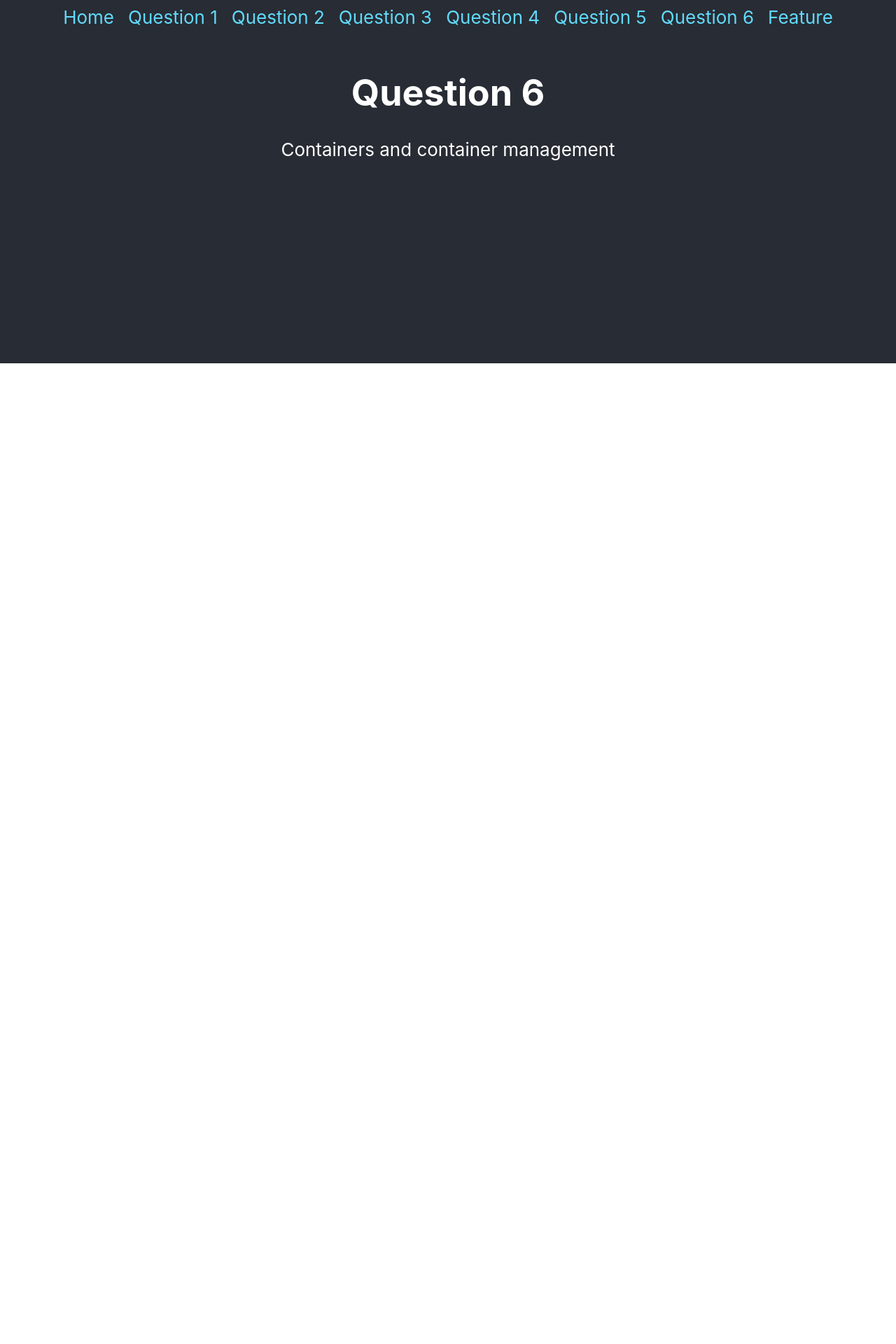
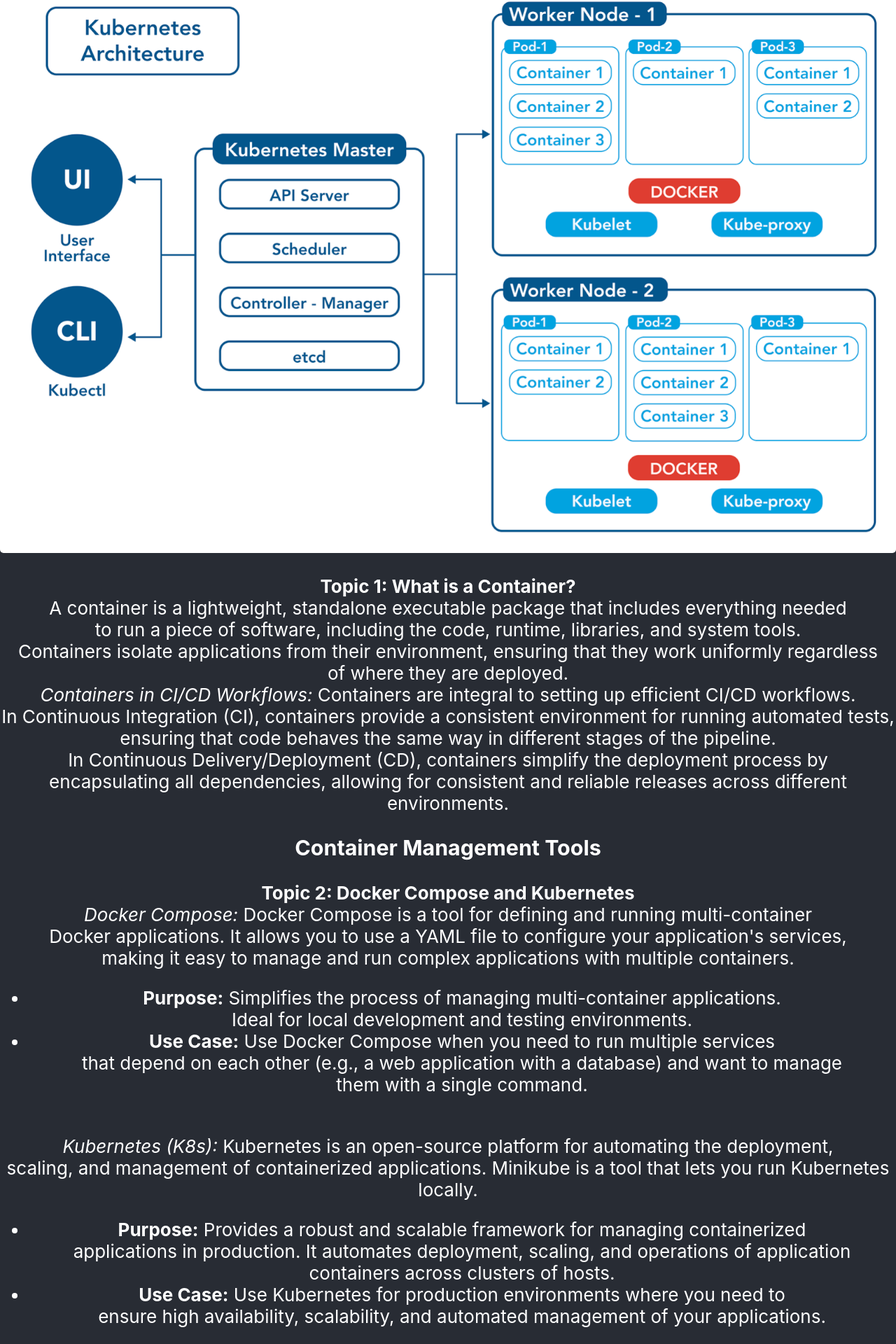
Before and after one commit to Rasmus-BK-Nielsen/DevOps_Demo, a React (Create React App) app in the folder devops_frontend/: page /question6 in a window 1280 px wide. Shown: the part 281-2201 px from the top of the page at 70% size. Before the commit the page ends 800 px from the top, so only its background shows below. Built offline with nearby package versions, Linux system fonts and the light colour scheme.

Commit message:
Question 6

```diff
--- a/devops_frontend/src/Pages/Question6/Question6.js
+++ b/devops_frontend/src/Pages/Question6/Question6.js
@@ -1,10 +1,63 @@
 import React from 'react';
+import containerImage from './Kubernetes-Architecture.webp';
 
 export default function Question6() {
      return (
           <div>
-               <h1>Question 6</h1>
-               <p>Containers and container management</p>
+            <h2>Containers and Container Management</h2>
+
+            <h3>What is a Container?</h3>
+            <img src={containerImage} alt="Containers" style={{ width: '100%', height: 'auto', borderRadius: '5px' }} />
+            <p>
+              <strong>Topic 1: What is a Container?</strong>
+              <br />
+              A container is a lightweight, standalone executable package that includes everything needed<br />
+              to run a piece of software, including the code, runtime, libraries, and system tools.<br />
+              Containers isolate applications from their environment, ensuring that they work uniformly regardless<br />
+              of where they are deployed.
+              <br />
+              <em>Containers in CI/CD Workflows:</em> Containers are integral to setting up efficient CI/CD workflows.<br />
+              In Continuous Integration (CI), containers provide a consistent environment for running automated tests,<br />
+              ensuring that code behaves the same way in different stages of the pipeline.<br />
+              In Continuous Delivery/Deployment (CD), containers simplify the deployment process by<br />
+              encapsulating all dependencies, allowing for consistent and reliable releases across different environments.
+            </p>
+
+            <h3>Container Management Tools</h3>
+            <p>
+              <strong>Topic 2: Docker Compose and Kubernetes</strong>
+              <br />
+              <em>Docker Compose:</em> Docker Compose is a tool for defining and running multi-container<br />
+              Docker applications. It allows you to use a YAML file to configure your application's services,<br />
+              making it easy to manage and run complex applications with multiple containers.
+              <ul>
+                <li>
+                  <strong>Purpose:</strong> Simplifies the process of managing multi-container applications.<br />
+                  Ideal for local development and testing environments.
+                </li>
+                <li>
+                  <strong>Use Case:</strong> Use Docker Compose when you need to run multiple services<br />
+                  that depend on each other (e.g., a web application with a database) and want to manage<br />
+                  them with a single command.
+                </li>
+              </ul>
+              <br />
+              <em>Kubernetes (K8s):</em> Kubernetes is an open-source platform for automating the deployment,<br />
+              scaling, and management of containerized applications. Minikube is a tool that lets you run Kubernetes locally.
+              <ul>
+                <li>
+                  <strong>Purpose:</strong> Provides a robust and scalable framework for managing containerized<br />
+                  applications in production. It automates deployment, scaling, and operations of application<br />
+                  containers across clusters of hosts.
+                </li>
+                <li>
+                  <strong>Use Case:</strong> Use Kubernetes for production environments where you need to<br />
+                  ensure high availability, scalability, and automated management of your applications.
+                </li>
+              </ul>
+              By using these tools, we can streamline the management of containerized applications,<br />
+              ensuring that they run efficiently and reliably across different environments.
+            </p>
           </div>
-     );
+        );
 }
```
Also changed, not shown: devops_frontend/src/Pages/Question6/Kubernetes-Architecture.webp (added).
